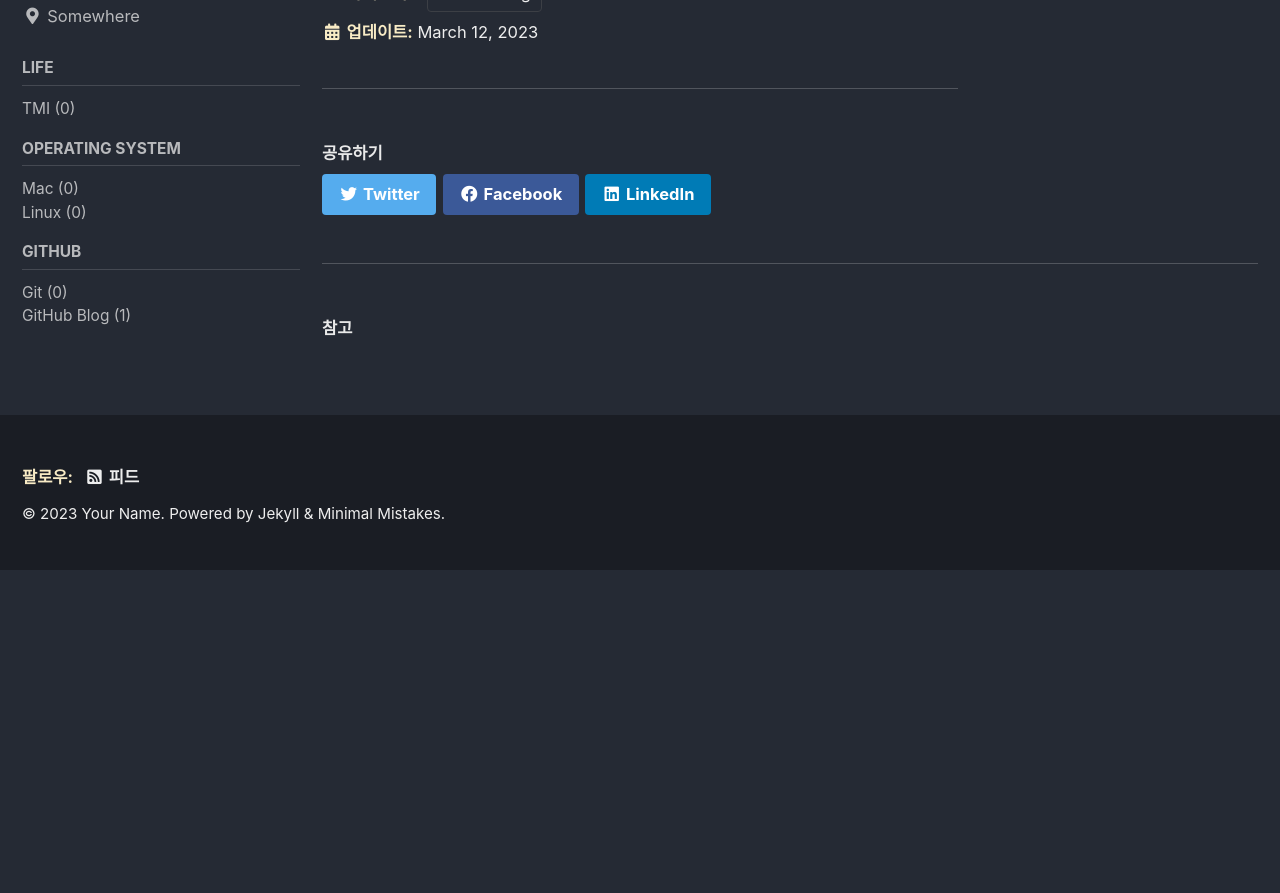
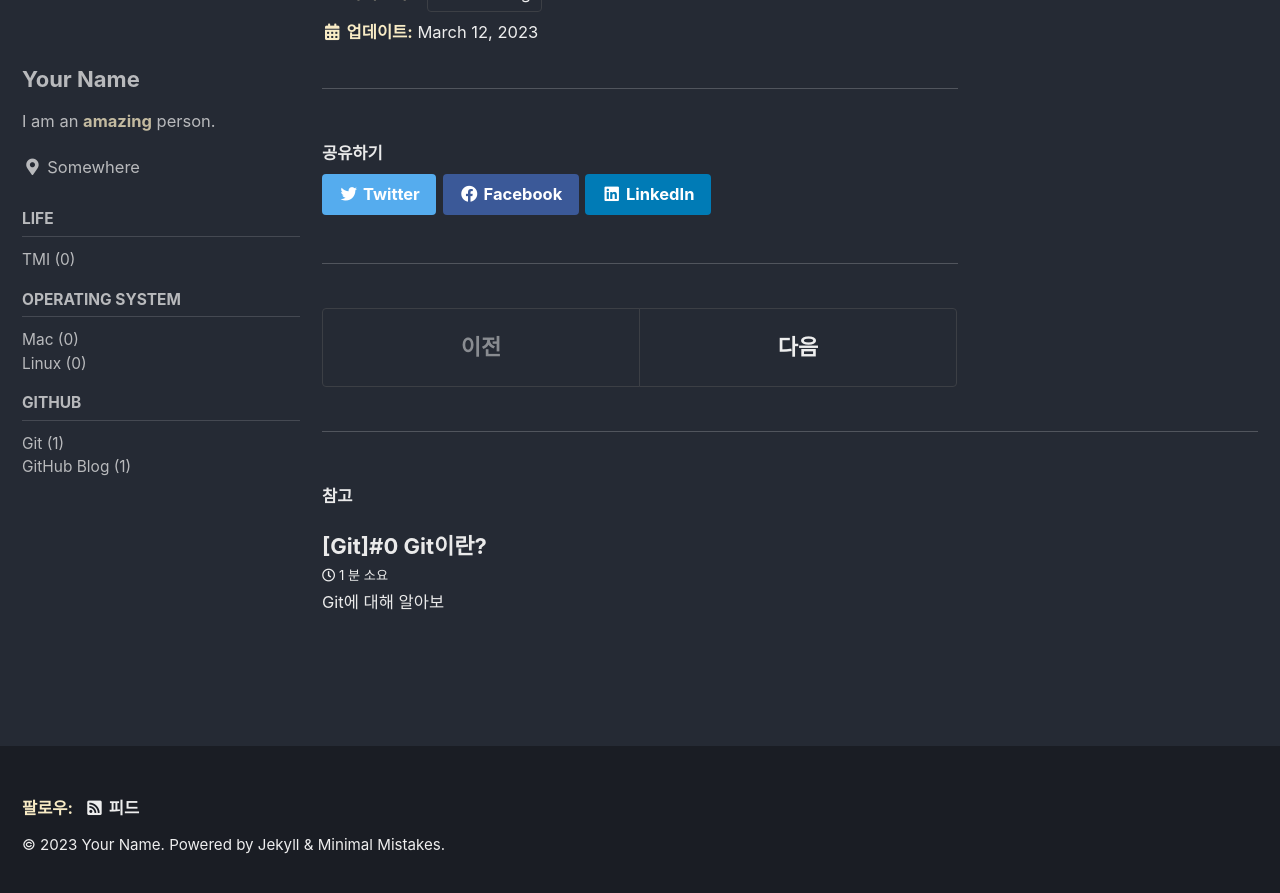
Before and after one commit to nuclearmonkey21/nuclearmonkey21.github.io, a Jekyll site: the page built from _posts/2023-03-12-blog0-create.md, in a window 1280 px wide and 900 px high, scrolled down 5141 px. Shown: the top 893 px of the window. Built offline with Jekyll 4.4.1, drawn with Linux system fonts in a browser that asks for light colours; cached includes are drawn as plain includes; a file with an impossible date is left out; before the commit the page ends 5711 px from its top, so only the background shows below that; part of the change alters nothing that is shown.

Commit message:
post(git0): modify post

```diff
--- a/_posts/2023-03-26-git0-started.md
+++ b/_posts/2023-03-26-git0-started.md
@@ -1,24 +1,36 @@
 ---
-title: " "
-excerpt: " "
+title: "[Git]#0 Git이란?"
+excerpt: "Git에 대해 알아보 "
 
 categories:
-  -
+  - Git
 tags:
-  -
+  - Git
 
 toc: true
 toc_sticky: true
 
-date: 2023-00-00
-last_modified_at: 2023-00-00
+date: 2023-03-26
+last_modified_at: 2023-03-26
 ---
 
-# 1.
+# 1. Git이란?
 ---
-&nbsp;
+&nbsp;[Git](https://git-scm.com/) **리누스 토르발스(Linus Benedict Torvalds)**가 개발한 분산형 버전 관리 시스템으로 **'로컬 저장소(Repository)'**를 생성하여 작업 폴더의 **변경사항**을 효과적으로 **추적**하고 **관리**하게 해주는 **오픈 소스 버전 관리 시스템(Opne source Version Control System)**이다.
+<br><br>
 
-<br><br>
+# 2. Git의 장점
+---
+1. **분산형(Distributed)**
+  - &nbsp;모든 개발자가 자신의 로컬 시스템에 저장소의 전체 복사본을 가지고 있기 때문에 `오프라인 작업`이 가능하고 기본 로컬 저장소에 영향을 주지 않고 커밋이을 수행할 수 있다. 또한 기본 리포지토리가 손상되거나 사용할 수 없는 경우 전체 로컬저장소의 백업을 제공할 수 있다.
+2. **히스토리 추적(History tracking)**
+  - &nbsp;Git은 `모든 변경 사항을 기록`하여 개발자가 버그나 문제점 발생의 시기와 코드를 쉽게 추적하고 필요한 경우 코드를 이전의 버전으로 롤백할 수 있다.
+3.**협업(Collaboration)**
+  - &nbsp;여러 개발자가 독립적을 수정할 수 있는 별도의 `분기(Branch)`를 생성하여 이를 통해 기본 로컬 저장소에 영향을 주지 않고 각기 다른 기능을 생성하거나 버그를 수정하는등 동시에 여러 작업을 수행할 수 있고 또한 'push` 및 `pull`을 명령을 사용하여 개발자 간에 `변경 사항을 공유`하고 작업이 완료되는 시점에 `병합(marge)` 또는 `리베이스(Rebase)`기능을 수행하여 `분기(Branch)`와 기본 로컬 저장소간의 충돌을 해결하고 개발을 진행하는 것이 가능하다.
+4. **오픈 소스 커뮤니티(Opne source community)**
+  - **Git**은 **오픈 소스(Opne sorce)**이므로 누구나 소스 코드를 보고 수정할 수 있고 이로 인해 Git개발에 기여하고 기능을 확장하는 플러그인 및 도구를 만드는 대규모 개발자 커뮤니티가 형성되어 있어 개발자가 빠르고 고퀄리티의 개발을 가능하게 만들어 준다.
+<br>
+&nbsp;이 외에도 수많은 장점들을 가지고 있는 **Git**은 대부분의 개발자들에게 필수불가결한 선택사항으로 개발자나 IT업종에 종사하기를 원한다면 적어도 기본은 할 수 있어야 한사람의 개발자로서의 몫을 해낼 수 있을 것이다.
 
 
 
```
